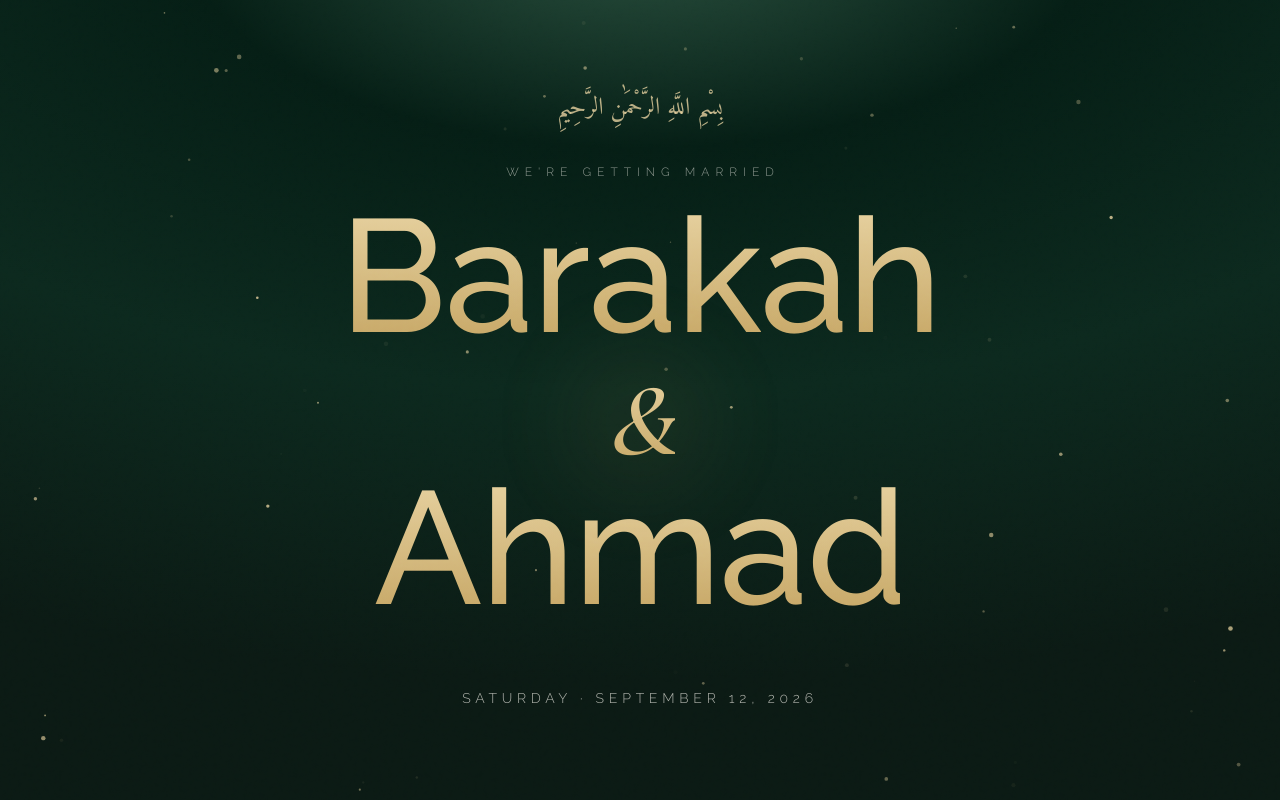
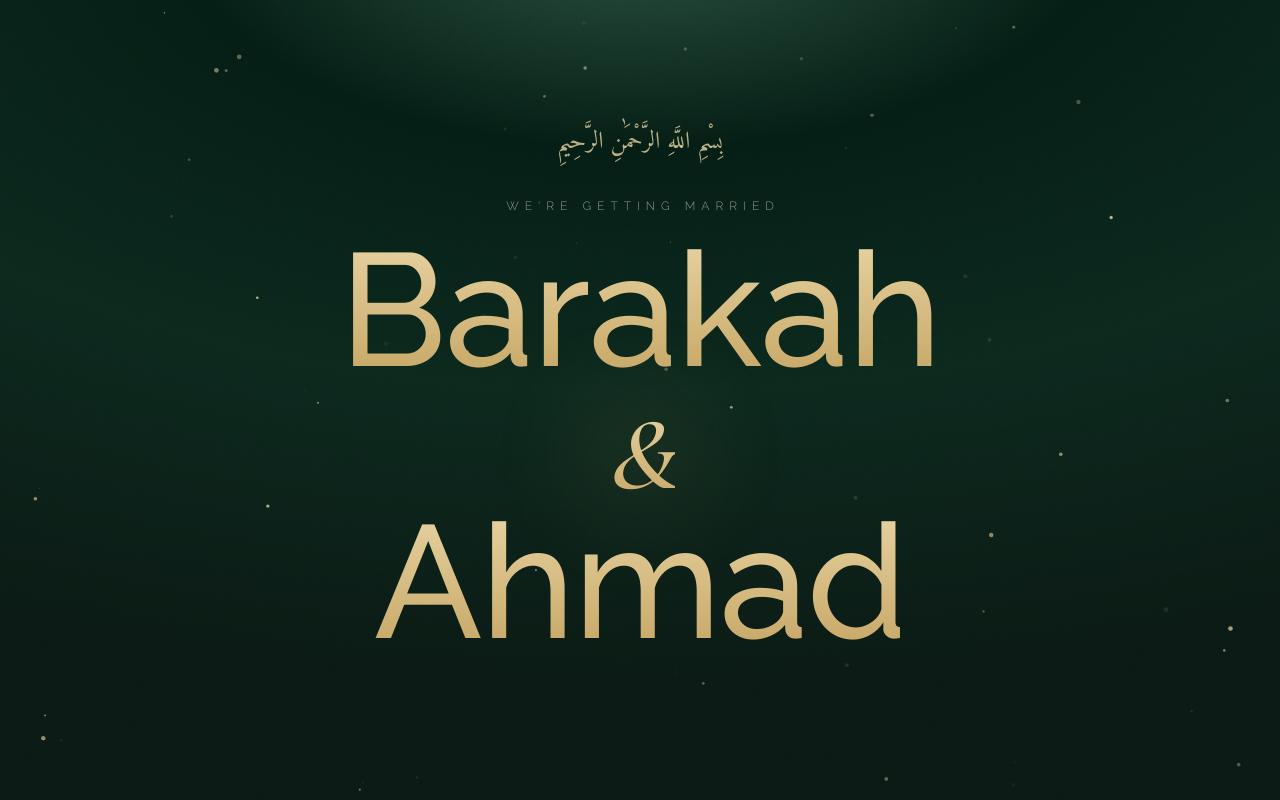
Before and after one commit to ayobamy/theabunion, a Next.js app: page / in a window 1280 px wide. Shown: the top 800 px of the page. Built offline with nearby package versions, Linux system fonts and the light colour scheme.

Commit message:
feat: remove date label paragraph from Hero component

```diff
--- a/src/components/Hero.tsx
+++ b/src/components/Hero.tsx
@@ -154,13 +154,6 @@ export function Hero() {
           </span>
           <NameLine text={wedding.names.b} />
         </h1>
-
-        <motion.p
-          variants={fadeUp}
-          className="mt-12 text-[0.72rem] font-light uppercase tracking-[0.34em] text-cream/70 sm:text-sm"
-        >
-          {wedding.dateLabel}
-        </motion.p>
       </motion.div>
     </section>
   );
```
